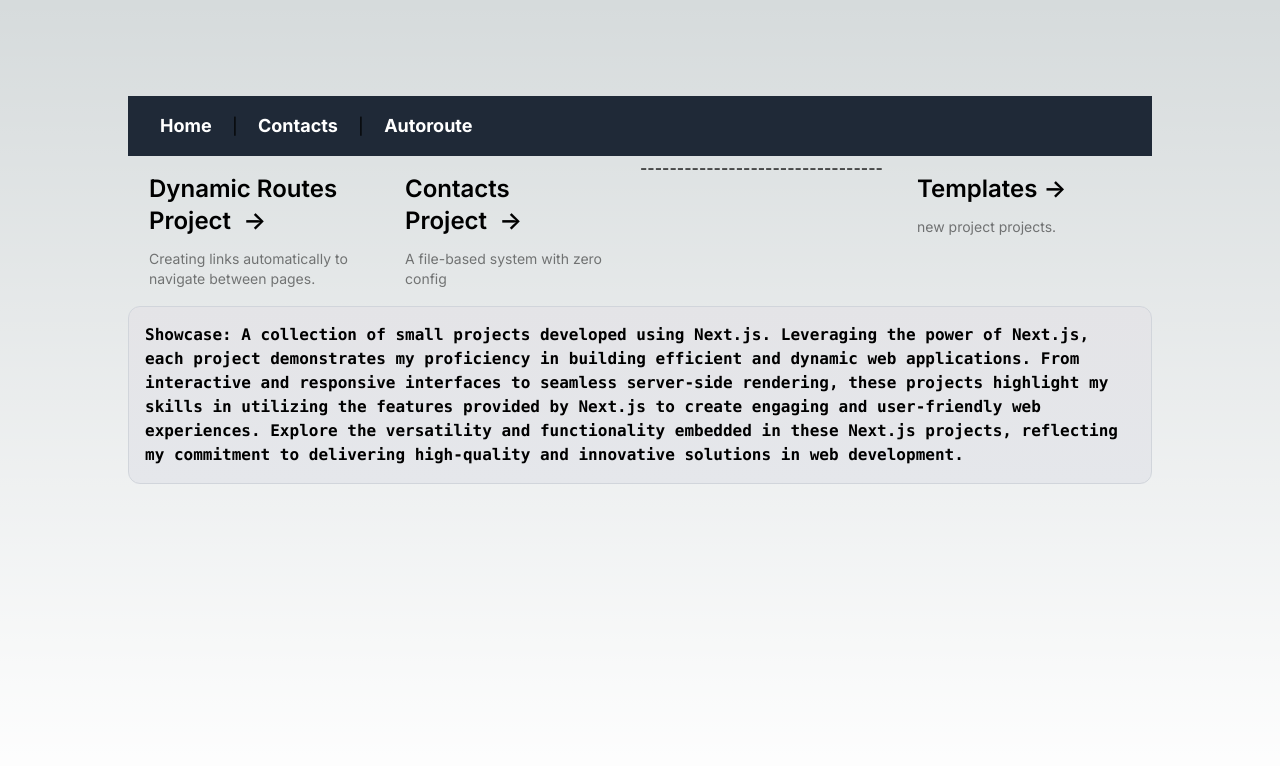
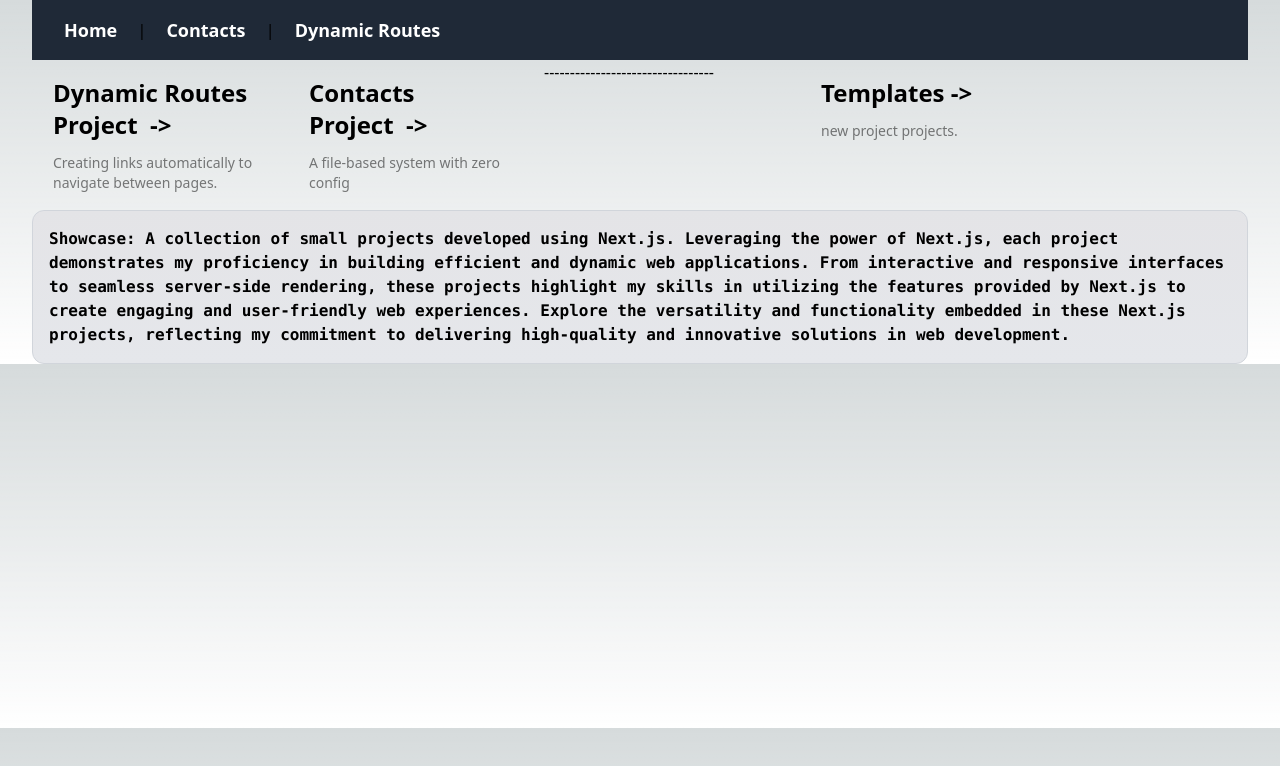
Before and after one commit to shirinmjr/nextjs-demo-projects, a Next.js app: page / in a window 1280 px wide. Shown: the top 766 px of the page. Built offline with nearby package versions, Linux system fonts and the light colour scheme.

Commit message:
added index.js for contact list project

```diff
--- a/components/Layout.js
+++ b/components/Layout.js
@@ -7,7 +7,7 @@ function Menu() {
             <ul className="flex items-center">
                 <Link className="text-white text-lg font-bold mr-4 ml-4" href="/">Home</Link> &nbsp;|&nbsp;
                 <Link className="text-white text-lg font-bold mr-4 ml-4" href="/contacts">Contacts</Link> &nbsp;|&nbsp;
-                <Link className="text-white text-lg font-bold mr-4  ml-4" href="/autoroute">Autoroute</Link>
+                <Link className="text-white text-lg font-bold mr-4  ml-4" href="/dynamicroutes">Dynamic Routes</Link>
             </ul>
         </nav>
     );
--- a/pages/dynamicroutes/index.js
+++ b/pages/dynamicroutes/index.js
@@ -1,13 +1,13 @@
 import Link from 'next/link';
 import { Inter } from 'next/font/google';
+import Layout from '@/components/Layout';
 
-const inter = Inter({ subsets: ['latin'] });
+
 
 export default function Home() {
     return (
-        <main
-            className={`flex min-h-screen flex-col items-center justify-between p-24 ${inter.className}`}
-        >
+        <div>
+            <Layout>
                 <h2 className="  place-items-center  before:blur-2xl before:content-[''] after:absolute after:-z-20 after:h-[180px] after:w-[240px] after:translate-x-1/3 after:bg-gradient-conic after:from-sky-200 after:via-blue-200 after:blur-2xl after:content-[''] before:dark:bg-gradient-to-br before:dark:from-transparent before:dark:to-blue-700/10 after:dark:from-sky-900 after:dark:via-[#0141ff]/40 before:lg:h-[360px]"
                 >Let's Learn JavaScript Frameworks</h2>
                 <div className="mb-32 grid text-center lg:max-w-5xl lg:w-full lg:mb-0 lg:grid-cols-4 lg:text-left">
@@ -56,6 +56,7 @@ export default function Home() {
                         </h2>
                     </Link>
                 </div>
-        </main>
+            </Layout>
+        </div>
     );
 }
--- a/pages/index.js
+++ b/pages/index.js
@@ -6,9 +6,7 @@ const inter = Inter({ subsets: ['latin'] });
 
 export default function Home() {
   return (
-    <main
-      className={`flex min-h-screen flex-col items-center justify-between p-24 ${inter.className}`}
-    >
+    <div>
       <Layout>
         <div className="mb-32 grid text-center lg:max-w-5xl lg:w-full lg:mb-0 lg:grid-cols-4 lg:text-left">
           <Link
@@ -16,7 +14,7 @@ export default function Home() {
             className="group rounded-lg border border-transparent px-5 py-4 transition-colors hover:border-gray-300 hover:bg-gray-100 hover:dark:border-neutral-700 hover:dark:bg-neutral-800/30"
           >
             <h2 className={`mb-3 text-2xl font-semibold`}>
-            Dynamic Routes<br />Project{' '}&nbsp;
+              Dynamic Routes<br />Project{' '}&nbsp;
               <span className="inline-block transition-transform group-hover:translate-x-1 motion-reduce:transform-none">
                 -&gt;
               </span>
@@ -40,7 +38,7 @@ export default function Home() {
               A file-based system with zero config
             </p>
           </Link>
----------------------------------
+          ---------------------------------
           <Link
             href="https://vercel.com/templates?framework=next.js&utm_source=create-next-app&utm_medium=default-template-tw&utm_campaign=create-next-app"
             className="group rounded-lg border border-transparent px-5 py-4 transition-colors hover:border-gray-300 hover:bg-gray-100 hover:dark:border-neutral-700 hover:dark:bg-neutral-800/30"
@@ -67,6 +65,6 @@ export default function Home() {
           </code>
         </p>
       </Layout>
-    </main>
+    </div>
   );
 }
```
Also changed, not shown: pages/contacts/index.js (added). Lines whose indentation alone changed are shown as unchanged.
